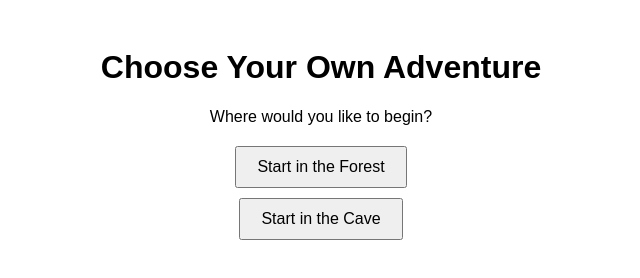
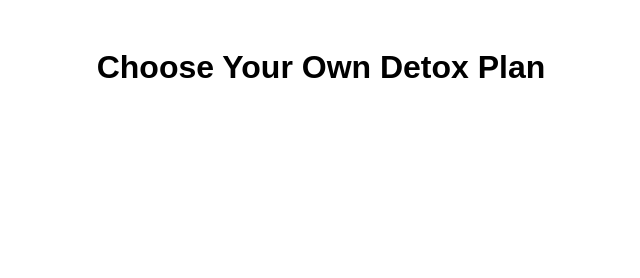
Before and after one commit to mishakai3/Choose-your-Detox-Adventure, a plain HTML site: page index.html in a window 1280 px wide. Shown: the whole page, without its empty margins (319-959 px from the left). Drawn offline with Linux system fonts and the light colour scheme.

Commit message:
Update index.html

```diff
--- a/index.html
+++ b/index.html
@@ -3,7 +3,7 @@
 <head>
     <meta charset="UTF-8">
     <meta name="viewport" content="width=device-width, initial-scale=1.0">
-    <title>Choose Your Own Adventure</title>
+    <title>Choose Your Own Detox Plan</title>
     <style>
         body {
             font-family: Arial, sans-serif;
@@ -27,7 +27,7 @@
     </style>
 </head>
 <body>
-    <h1>Choose Your Own Adventure</h1>
+    <h1>Choose Your Own Detox Plan</h1>
     <div id="question-container"></div>
     <button id="backButton">Go Back</button>
 
@@ -35,20 +35,22 @@
         document.addEventListener('DOMContentLoaded', () => {
             const questions = {
                 start: {
-                    text: "Where would you like to begin?",
+                    text: "How is your Kidney Health?",
                     options: [
-                        { text: "Start in the Forest", next: "forest" },
-                        { text: "Start in the Cave", next: "cave" }
+                        { text: "No lower back pain, aches or pressure", next: "How is your gut health" },
+                        { text: "Minimal lower back pressure and discomfort", next: "cave" }
+                        { text: "Lower back pressure and pain, frequent dehydration", next: "list" }
                     ]
                 },
-                forest: {
+                how is your gut health: {
                     text: "You are in a dark forest. What do you do?",
                     options: [
                         { text: "Explore deeper", next: "deep_forest" },
                         { text: "Head back", next: "start" }
                     ]
                 },
-                cave: {
+                list: {
+                    list: [Eucommia, Cordyceps, Hydration]
                     text: "You are in a damp cave. What do you do?",
                     options: [
                         { text: "Go deeper", next: "deep_cave" },
```
